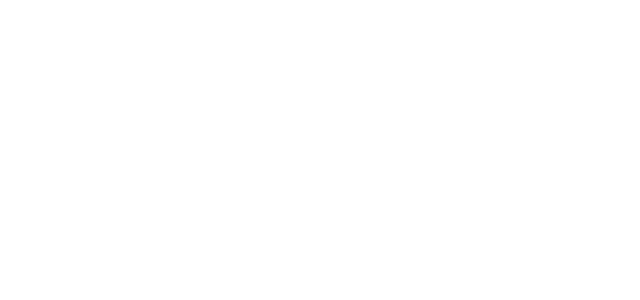
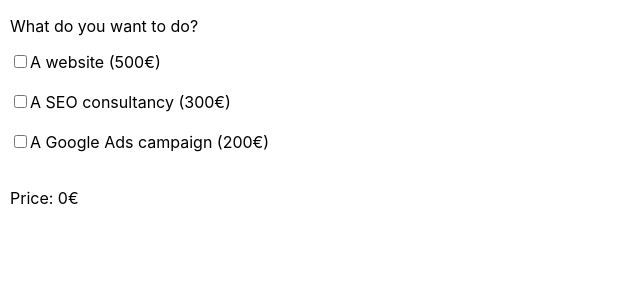
Before and after one commit to mariago6/react-sprint7, a React (Create React App) app: page / in a window 1280 px wide. Shown: the top 300 px of the page, without its empty margins (0-640 px from the left). Built offline with nearby package versions, Linux system fonts and the light colour scheme.

Commit message:
exercise_1

```diff
--- a/src/App.js
+++ b/src/App.js
@@ -1,9 +1,62 @@
 import React from 'react'
+import { useState } from 'react';
+import { formData } from './formData';
+
+
+const getFormattedPrice = (price) => `${price.toFixed(0)}€`;
 
 function App() {
+  const [checkedState, setCheckedState] = useState(
+    new Array(formData.length).fill(false)
+  );
+
+  const [total, setTotal] = useState(0);
+
+  const handleOnChange = (position) => {
+    const updatedCheckedState = checkedState.map((item, index) =>
+      index === position ? !item : item
+    );
+
+    setCheckedState(updatedCheckedState);
+
+    const totalPrice = updatedCheckedState.reduce(
+      (sum, currentState, index) => {
+        if (currentState === true) {
+          return sum + formData[index].price;
+        }
+        return sum;
+      },
+      0
+    );
+
+    setTotal(totalPrice);
+  };
+
   return (
-    <div className="App">
-
+    <div>
+      <p>What do you want to do?</p>
+      <p>
+        {formData.map(({name}, index) => {
+          return (
+            <div>
+              <input
+                type="checkbox"
+                id={index}
+                name={name}
+                value={name}
+                checked={checkedState[index]}
+                onChange={() => handleOnChange(index)}
+              />
+              <label htmlFor={index}>{name}</label>
+              <br />
+              <br/>
+            </div>
+          );
+        })}
+      </p>
+      <div>
+        <p>Price: {getFormattedPrice(total)}</p>
+      </div>
     </div>
   );
 }
--- /dev/null
+++ b/src/formData.js
@@ -0,0 +1,14 @@
+export const formData = [
+  {
+    name: 'A website (500€)',
+    price: 500
+  },
+  {
+    name: 'A SEO consultancy (300€)',
+    price: 300
+  },
+  {
+    name: 'A Google Ads campaign (200€)',
+    price: 200
+  },
+];
--- a/src/index.css
+++ b/src/index.css
@@ -1,5 +1,6 @@
 body {
   margin: 0;
+  margin-left: 10px;
   font-family: -apple-system, BlinkMacSystemFont, 'Segoe UI', 'Roboto', 'Oxygen',
     'Ubuntu', 'Cantarell', 'Fira Sans', 'Droid Sans', 'Helvetica Neue',
     sans-serif;
```
